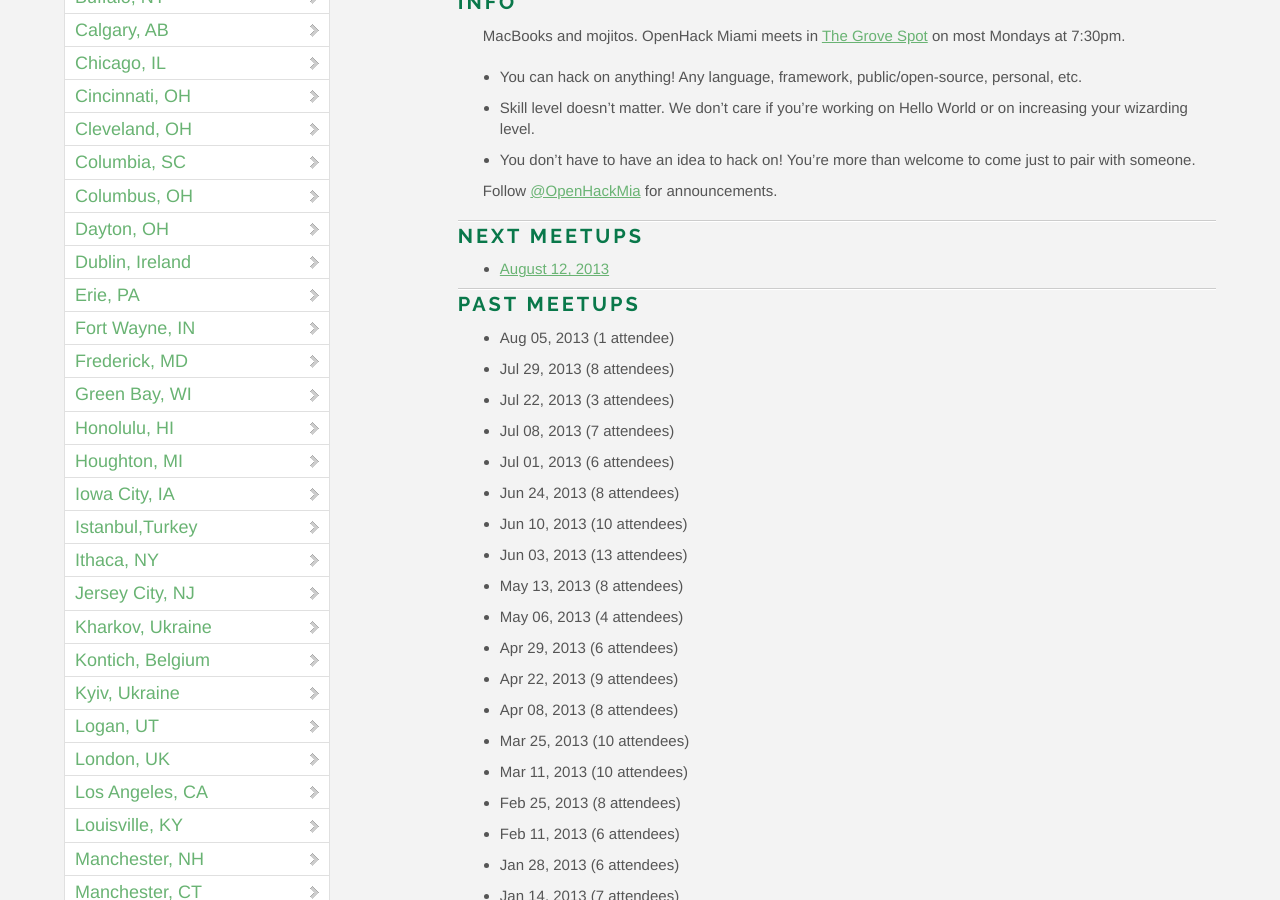
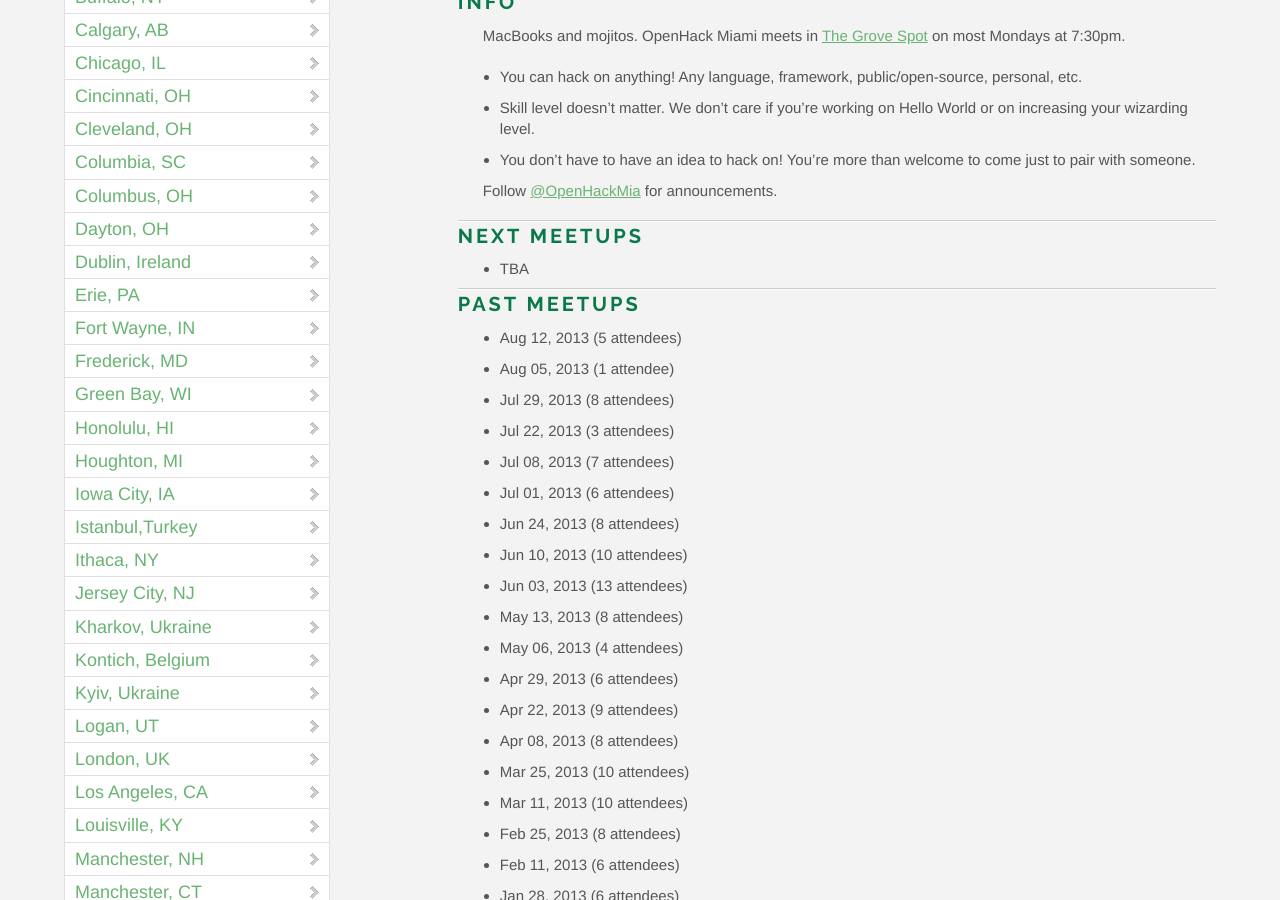
Before and after one commit to OpenHack/openhack.github.com, a Jekyll site: the page built from miami/index.markdown, in a window 1280 px wide and 900 px high, scrolled down 733 px. Built offline with Jekyll 4.4.1, drawn with Linux system fonts in a browser that asks for light colours; nearby versions of some CDN libraries; Markdown is read by kramdown in place of the engine named in the settings; comment, search, counter and statistics services are not loaded.

Commit message:
attendee info for today's Miami meetup

```diff
--- a/miami/index.markdown
+++ b/miami/index.markdown
@@ -19,10 +19,11 @@
 
 ### Next meetups
 
-* [August 12, 2013](http://www.meetup.com/miamirb/events/129927282/)
+* TBA
 
 ### Past meetups
 
+* Aug 12, 2013 (5 attendees)
 * Aug 05, 2013 (1 attendee)
 * Jul 29, 2013 (8 attendees)
 * Jul 22, 2013 (3 attendees)
```
